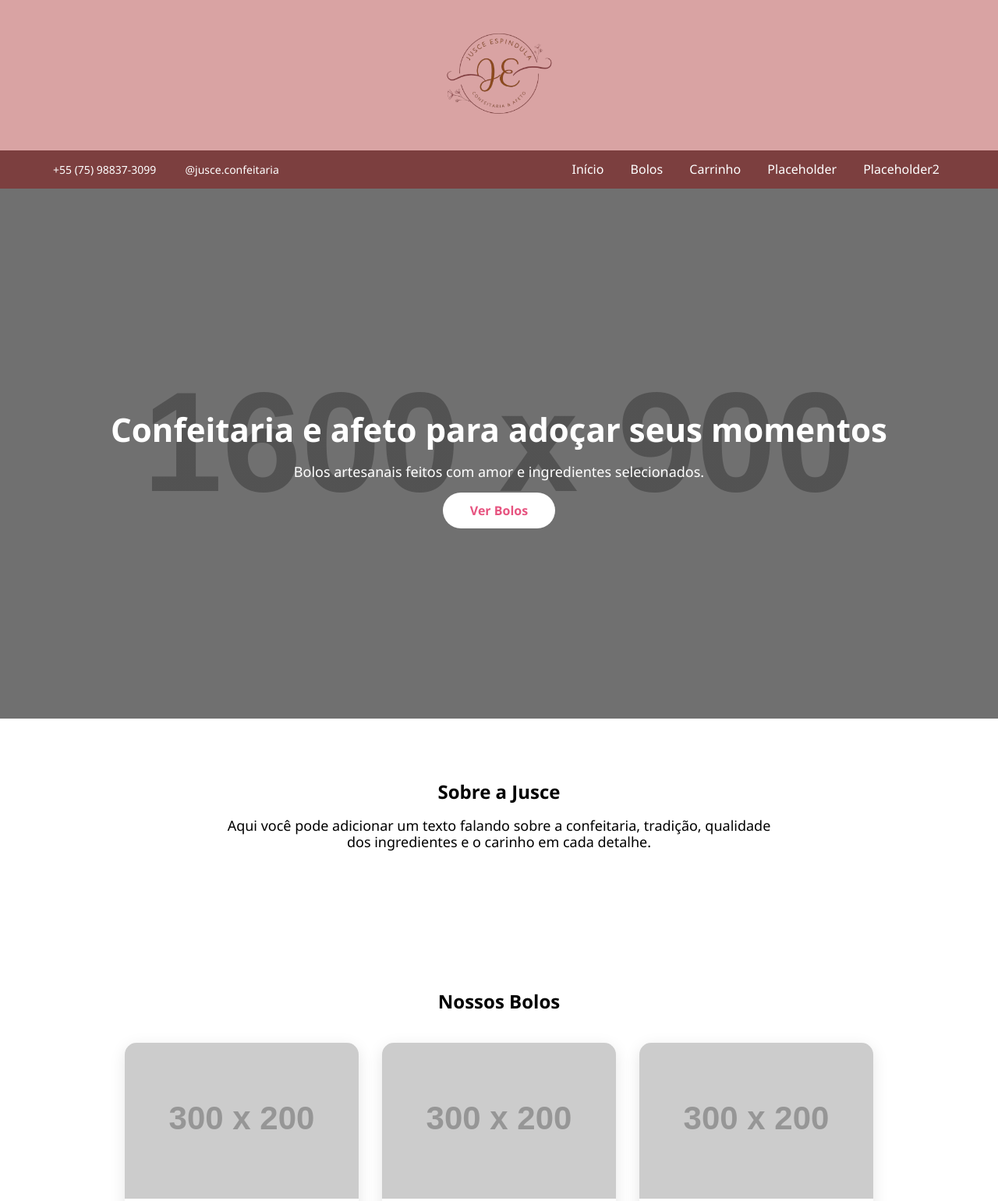
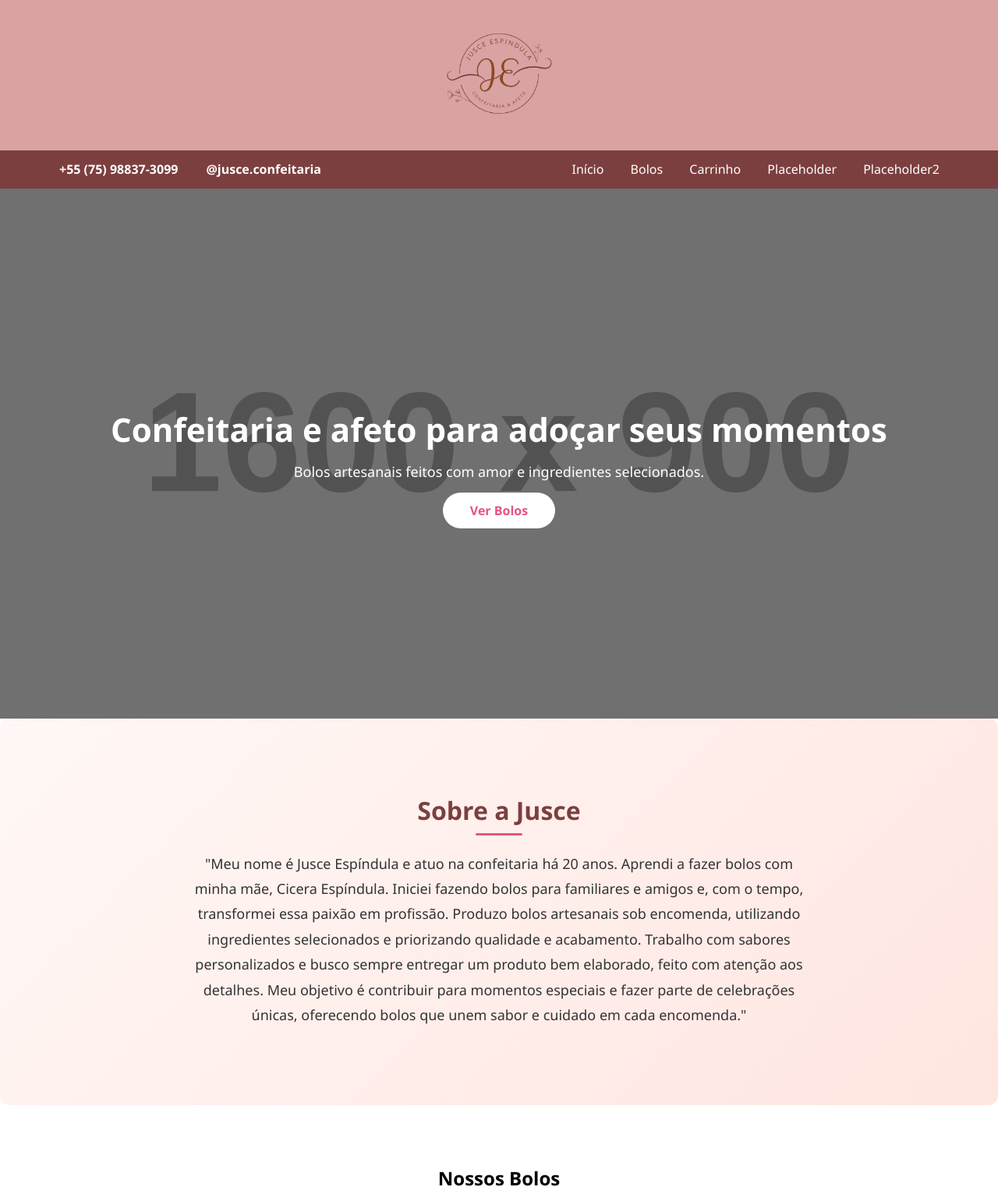
Before and after one commit to luccasts/jusce_espindula_confeitaria, a plain HTML site: page frontend/index.html in a window 1280 px wide. Shown: the top 1541 px of the page at 78% size. Drawn offline with nearby package versions, Linux system fonts and the light colour scheme; no server answers; placeholder pictures from the web are drawn by us; some icons are missing.

Commit message:
Mudanças na bio, header e bolos

```diff
--- a/frontend/css/main.css
+++ b/frontend/css/main.css
@@ -30,6 +30,32 @@ body {
   padding: 15px 60px;
   flex-wrap: wrap;
 }
+
+
+.contact {
+  display: flex;
+  align-items: center;
+  gap: 20px;
+}
+
+.contact a {
+  display: flex;
+  align-items: center;
+  gap: 8px;
+  color: white;
+  text-decoration: none;
+  font-weight: 600;
+}
+
+.contact a, /*Para não ficar roxo depois de clicar no link */
+.contact a:visited {
+    color: white;
+    text-decoration: none;
+    font-weight: 600;
+    transition: 0.3s;
+    display: flex;
+}
+
 
 .contact span {
   margin-right: 25px;
@@ -130,9 +156,32 @@ section {
 }
 
 .sobre p {
-  max-width: 700px;
-  margin: 20px auto;
   font-size: 18px;
+  line-height: 1.8;
+  color: #333;
+  max-width: 800px;
+  margin: 0 auto;
+  text-align: center;
+  font-family: 'Segoe UI', Tahoma, Geneva, Verdana, sans-serif;
+
+}
+
+.sobre {
+   background: linear-gradient(135deg, #fff8f6, #ffe5e0); border-radius: 12px;
+   padding: 100px 40px;
+}
+
+.sobre h2 {
+   font-size: 32px; font-weight: 700; color: #7c3f3f; margin-bottom: 20px;
+}
+
+.sobre h2::after {
+  content: "";
+  display: block;
+  width: 60px;
+  height: 3px;
+  background-color: #e75480; margin: 10px auto;
+  border-radius: 2px;
 }
 
 /* ================= CARDS ================= */
--- a/frontend/index.html
+++ b/frontend/index.html
@@ -23,8 +23,14 @@
 
     <div class="info-bar">
         <div class="contact">
-            <span><i class="lni lni-whatsapp"></i> +55 (75) 98837-3099</span>
-            <span><i class="lni lni-instagram"></i> @jusce.confeitaria</span>
+            <a href="https://wa.me/5575988373099" target="_blank">
+                <i class="lni lni-whatsapp"></i>
+                +55 (75) 98837-3099
+            </a>
+            <a href="https://www.instagram.com/jusce.confeitaria/" target="_blank">
+                <i class="lni lni-instagram"></i>
+                @jusce.confeitaria
+            </a>
         </div>
 
         <nav>
@@ -67,8 +73,7 @@
     <div class="container">
         <h2>Sobre a Jusce</h2>
         <p>
-            Aqui você pode adicionar um texto falando sobre a confeitaria,
-            tradição, qualidade dos ingredientes e o carinho em cada detalhe.
+            "Meu nome é Jusce Espíndula e atuo na confeitaria há 20 anos. Aprendi a fazer bolos com minha mãe, Cicera Espíndula. Iniciei fazendo bolos para familiares e amigos e, com o tempo, transformei essa paixão em profissão. Produzo bolos artesanais sob encomenda, utilizando ingredientes selecionados e priorizando qualidade e acabamento. Trabalho com sabores personalizados e busco sempre entregar um produto bem elaborado, feito com atenção aos detalhes. Meu objetivo é contribuir para momentos especiais e fazer parte de celebrações únicas, oferecendo bolos que unem sabor e cuidado em cada encomenda."
         </p>
     </div>
 </section>
@@ -81,21 +86,21 @@
         <div class="cards">
 
             <div class="card">
-                <img src="https://via.placeholder.com/300x200" alt="Bolo Chocolate">
+                <img src="images/bolo_chocolate_placeholder.png" alt="Bolo Chocolate">
                 <h3>Bolo de Chocolate</h3>
                 <p>Recheio cremoso e cobertura especial.</p>
                 <button class="btn-secondary">Adicionar ao Carrinho</button>
             </div>
 
             <div class="card">
-                <img src="https://via.placeholder.com/300x200" alt="Bolo Morango">
+                <img src="images/bolo_morango.png" alt="Bolo Morango">
                 <h3>Bolo de Morango</h3>
                 <p>Leve, fresco e perfeito para festas.</p>
                 <button class="btn-secondary">Adicionar ao Carrinho</button>
             </div>
 
             <div class="card">
-                <img src="https://via.placeholder.com/300x200" alt="Bolo Ninho">
+                <img src="images/bolo_ninho.png" alt="Bolo Ninho">
                 <h3>Bolo Ninho</h3>
                 <p>Combinação irresistível e delicada.</p>
                 <button class="btn-secondary">Adicionar ao Carrinho</button>
```
Also changed, not shown: frontend/images/bolo_chocolate_placeholder.png (added), frontend/images/bolo_morango.png (added), frontend/images/bolo_ninho.png (added), frontend/js/script.js (line endings or trailing spaces).
